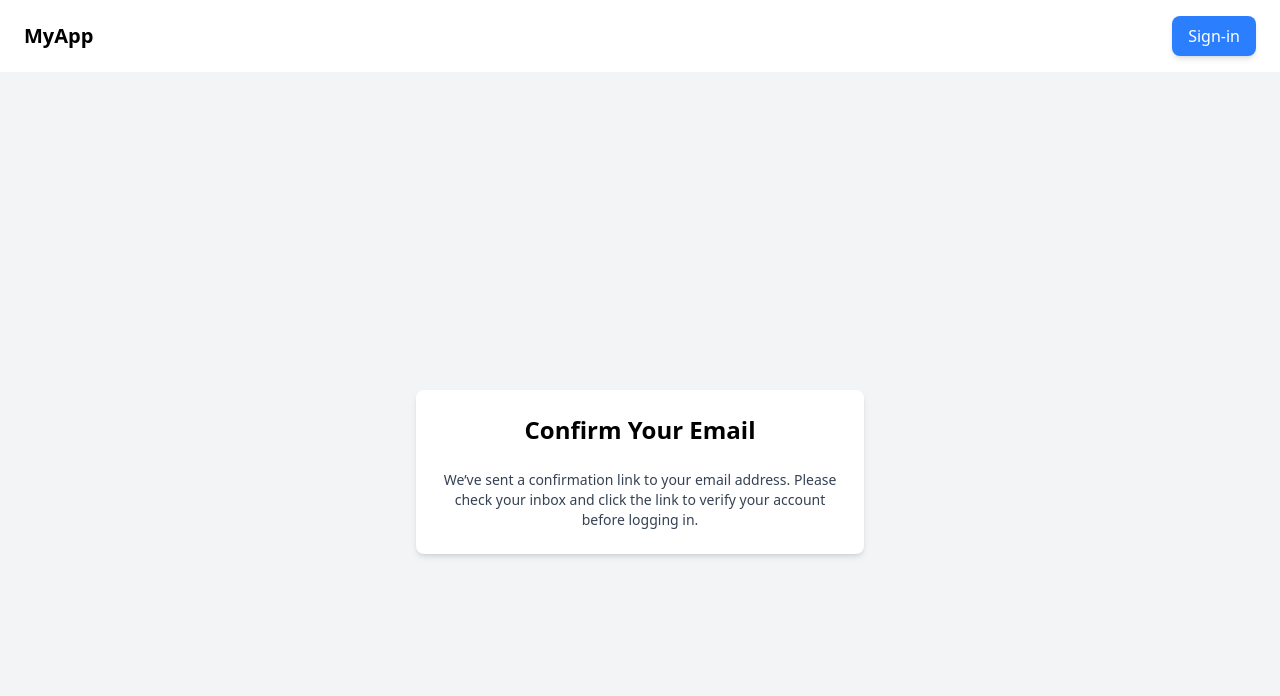
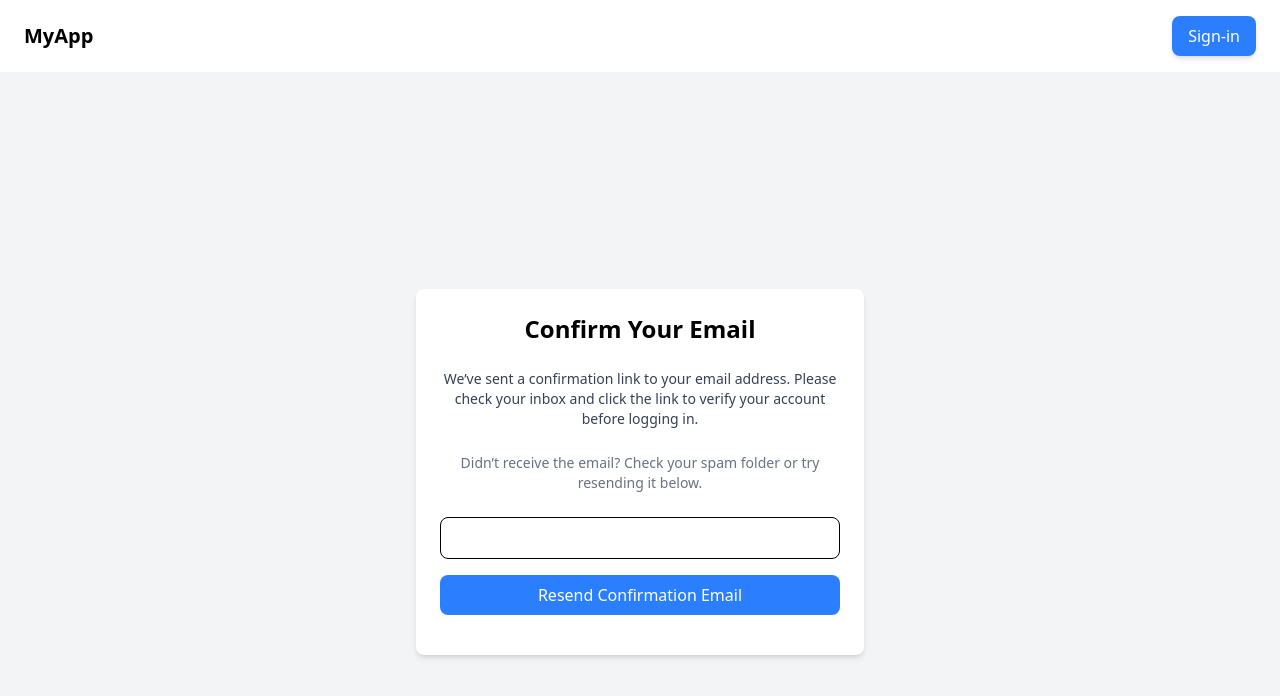
Before and after one commit to Theodore-Kelechukwu-Onyejiaku/strapi-email-and--password-authentication, a Next.js app in the folder nextjs-frontend/: page /auth/confirm-email in a window 1280 px wide. Shown: the top 696 px of the page. Built offline with nearby package versions, Linux system fonts and the light colour scheme.

Commit message:
implement resend email confirmation

```diff
--- a/nextjs-frontend/src/app/actions/auth.ts
+++ b/nextjs-frontend/src/app/actions/auth.ts
@@ -3,6 +3,8 @@
 import { redirect } from "next/navigation";
 import { FormState, Credentials } from "../lib/definitions";
 import { signUpRequest } from "../lib/requests";
+
+import { confirmEmailRequest } from "../lib/requests";
 
 export interface SignUpResponse {
   signupError: string;
@@ -58,5 +60,41 @@ export async function signupAction(
   }
 
   // redirect to confirm email
-  redirect("/auth/confirm-email");
+  redirect("/auth/confirm-email?email=" + email);
 }
+
+export async function resendConfirmEmailAction(
+  initialState: FormState,
+  formData: FormData
+) {
+  // Extract email from formData
+  const email = formData.get("email");
+
+  // Validate the email
+  if (!email) {
+    return {
+      values: { email } as Credentials,
+      message: "Email not found",
+      success: false,
+    };
+  }
+
+  // invoke the resend email function
+  const res = await confirmEmailRequest(email as string);
+
+  // Check for errors in the response
+  if (res.statusText !== "OK") {
+    return {
+      errors: {} as Credentials,
+      values: { email } as Credentials,
+      message: res?.statusText || res,
+      success: false,
+    };
+  }
+
+  return {
+    values: { email } as Credentials,
+    message: "Confirmation email sent",
+    success: true,
+  };
+}
--- a/nextjs-frontend/src/app/auth/confirm-email/page.tsx
+++ b/nextjs-frontend/src/app/auth/confirm-email/page.tsx
@@ -1,13 +1,71 @@
-export default function ConfirmEmail() {
+"use client";
+
+import { resendConfirmEmailAction } from "@/app/actions/auth";
+import { FormState } from "@/app/lib/definitions";
+
+import { useSearchParams } from "next/navigation";
+import { useActionState, useEffect } from "react";
+
+import { toast } from "react-toastify";
+
+export default function PleaseConfirmEmail() {
+  // create initial state
+  const initialState: FormState = {
+    errors: {},
+    values: {},
+    message: "",
+    success: false,
+  };
+
+  // useActionState to manage the state of the action
+  const [state, formAction, isPending] = useActionState(
+    resendConfirmEmailAction,
+    initialState
+  );
+
+  // useSearchParams to get the email from the URL
+  const searchParams = useSearchParams();
+  const userEmail = searchParams.get("email") || "";
+
+  useEffect(() => {
+    if (state.success) {
+      toast.success(state.message, { position: "top-center" });
+    }
+  }, [state.success]);
+
   return (
     <div className="flex min-h-screen items-center justify-center bg-gray-100 px-4">
       <div className="w-full max-w-md p-6 space-y-6 bg-white rounded-lg shadow-md text-center">
         <h2 className="text-2xl font-semibold">Confirm Your Email</h2>
+        <p className="text-red-500">{!state.success && state.message}</p>
         <p className="text-gray-700 text-sm">
           We’ve sent a confirmation link to your email address. Please check
           your inbox and click the link to verify your account before logging
           in.
         </p>
+
+        <p className="text-gray-500 text-sm">
+          Didn’t receive the email? Check your spam folder or try resending it
+          below.
+        </p>
+
+        {/* Resend Email Button */}
+        <form action={formAction}>
+          <input
+            type="email"
+            name="email"
+            defaultValue={userEmail || state?.values?.email}
+            className="w-full px-4 py-2 border rounded-lg focus:outline-none focus:ring-2 focus:ring-blue-500"
+          />
+          <button
+            disabled={isPending}
+            type="submit"
+            className="w-full my-4 py-2 px-4 bg-blue-500 text-white rounded-lg hover:bg-blue-600 transition"
+          >
+            Resend Confirmation Email
+          </button>
+          {/* <input type="hidden" name="email" value={userEmail as string} /> */}
+        </form>
       </div>
     </div>
   );
--- a/nextjs-frontend/src/app/lib/requests.ts
+++ b/nextjs-frontend/src/app/lib/requests.ts
@@ -19,3 +19,21 @@ export const signUpRequest = async (credentials: Credentials) => {
     return error?.response?.data?.error?.message || "Error signing up";
   }
 };
+
+export const confirmEmailRequest = async (email: string) => {
+  try {
+    const response = await axios.post(
+      `${STRAPI_ENDPOINT}/api/auth/send-email-confirmation`,
+      {
+        email,
+      }
+    );
+
+    return response;
+  } catch (error: any) {
+    return (
+      error?.response?.data?.error?.message ||
+      "Error sending confirmation email"
+    );
+  }
+};
```
